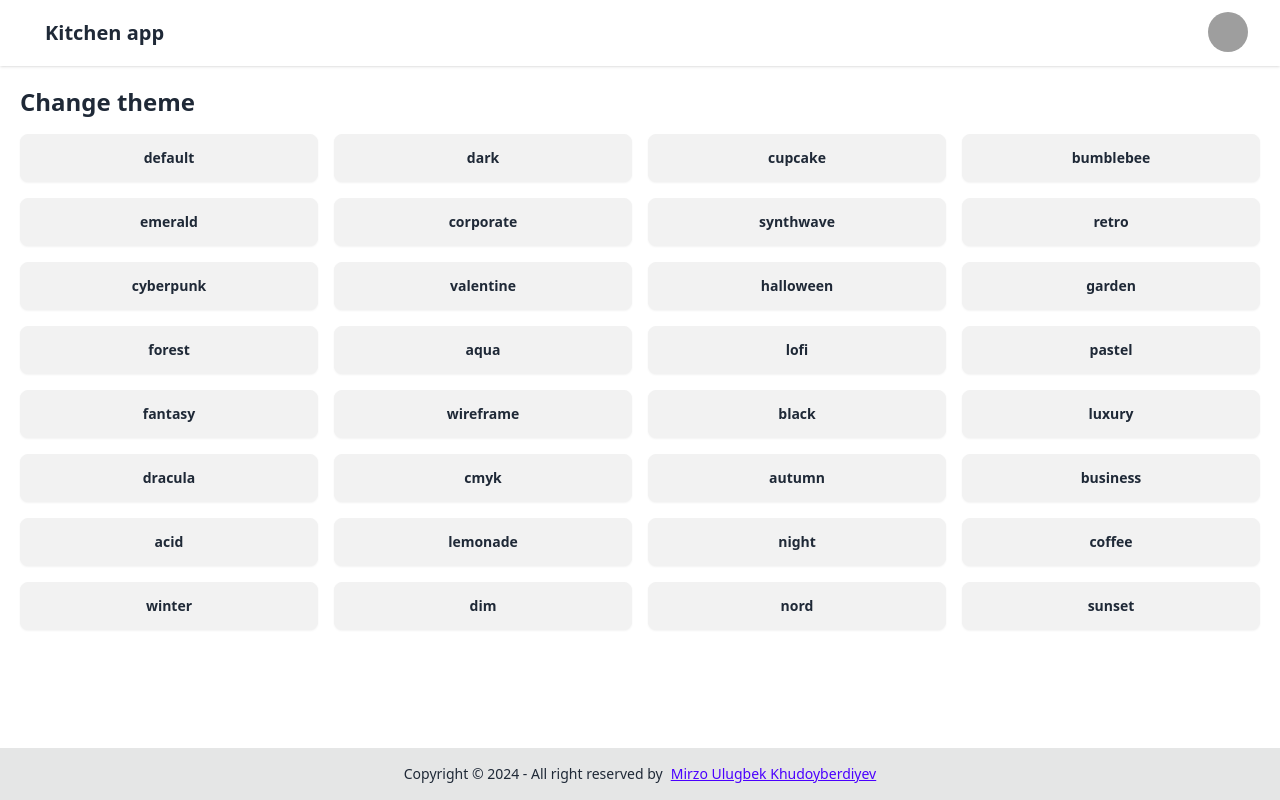
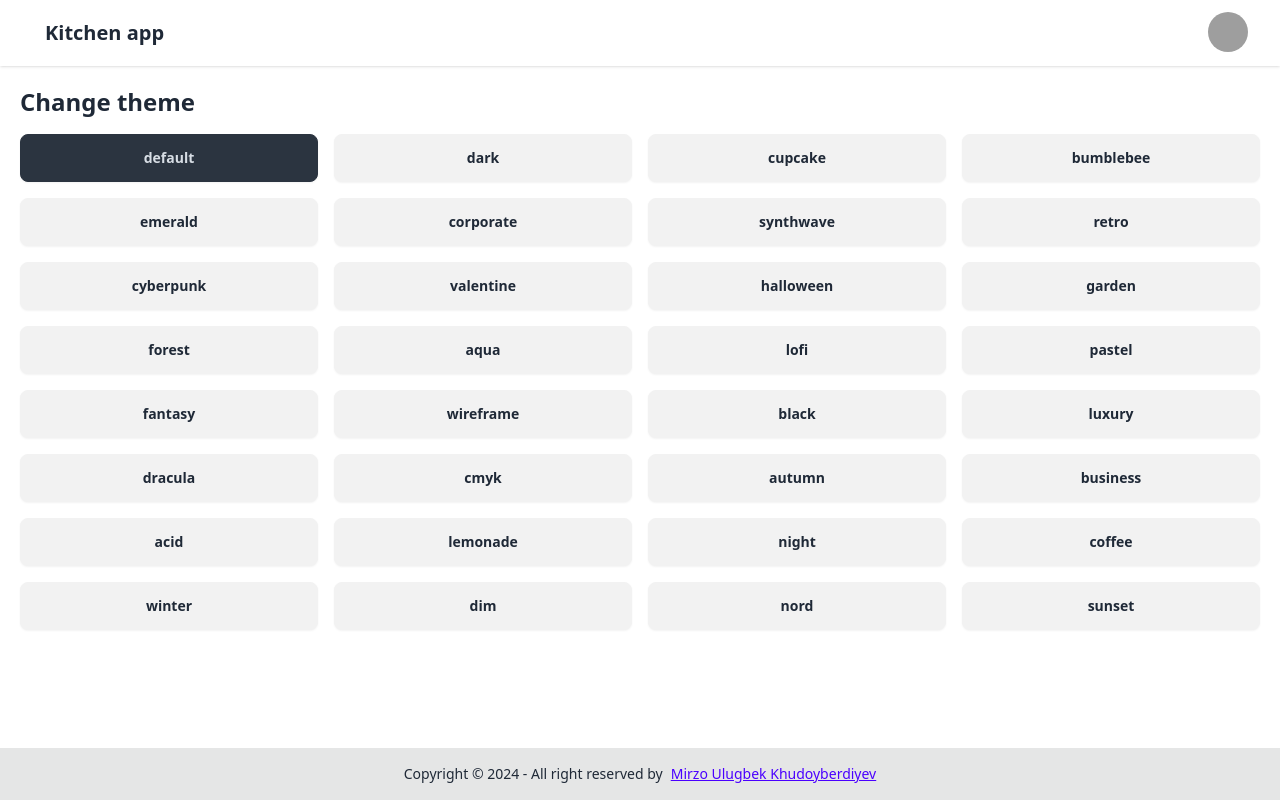
Before and after one commit to MIRZOULUGBEK9008/kitchen-firebase-react-app-selfmade, a React (Vite) app: page /change-theme in a window 1280 px wide. Built offline with nearby package versions, Linux system fonts and the light colour scheme; grey boxes are pictures that could not be loaded.

Commit message:
Fix active theme UI problem

```diff
--- a/src/components/ThemeController.jsx
+++ b/src/components/ThemeController.jsx
@@ -2,7 +2,7 @@ import { useState } from "react";
 
 function ThemeController({ themes }) {
   const [currentTheme, setCurrentTheme] = useState(
-    localStorage.getItem("theme"),
+    localStorage.getItem("theme") || "default",
   );
   function themeChanger(theme) {
     const root = document.documentElement;
```
